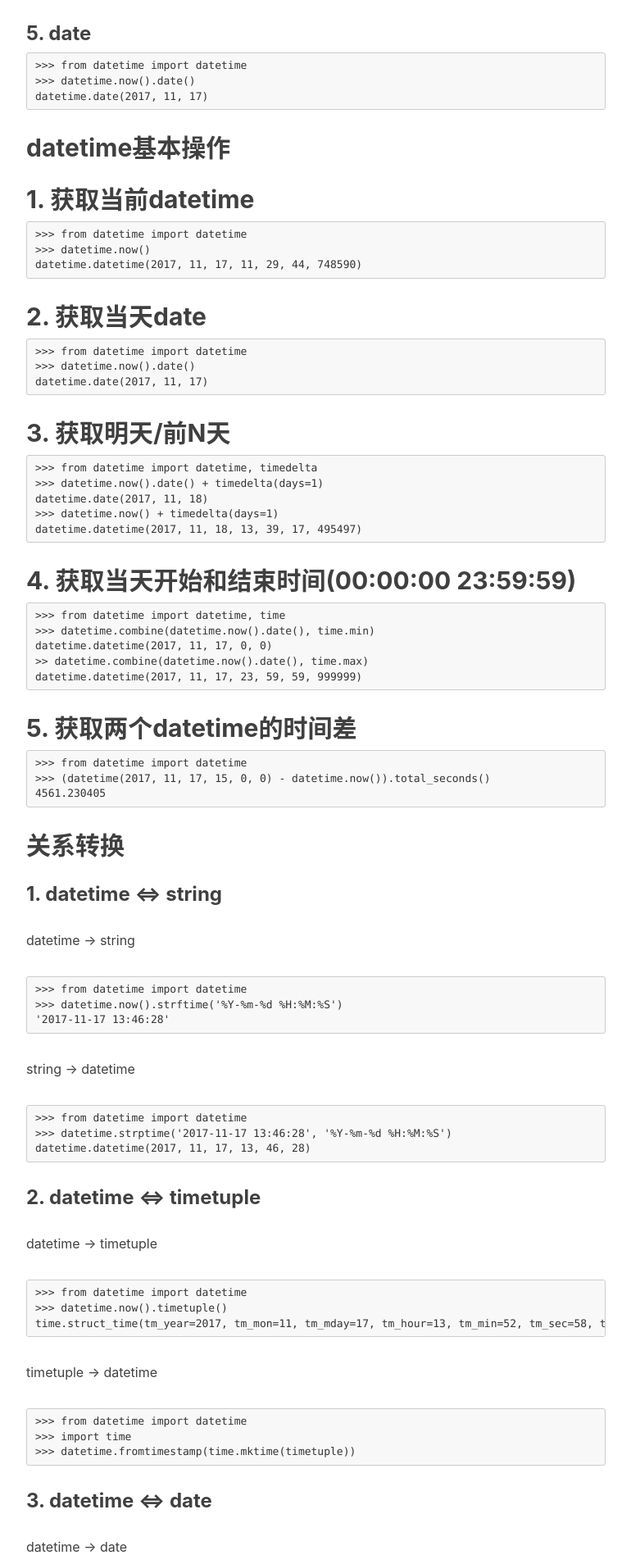
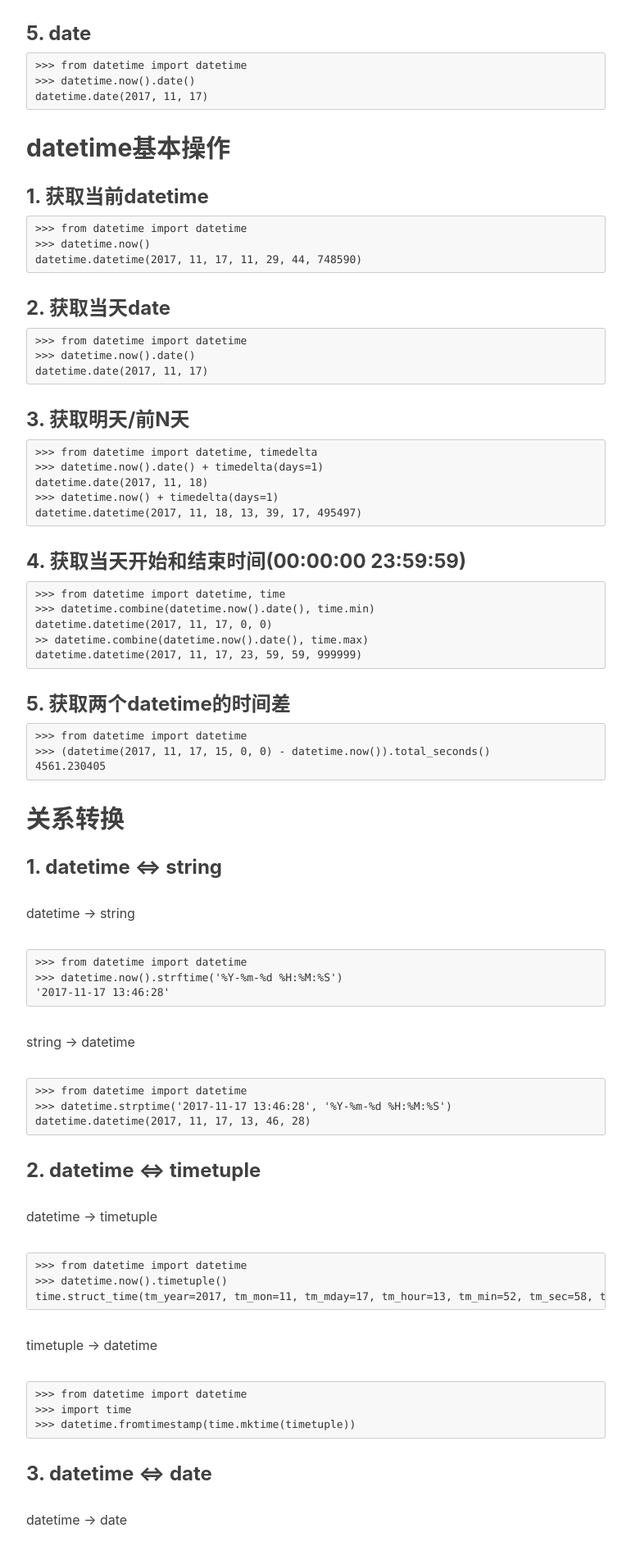
Before and after one commit to mickey0524/mickey0524.github.io, a Jekyll site: the page built from _posts/2017-11-17-python-time.md, in a window 1280 px wide. Shown: the part 1597-3494 px from the top of the page at 82% size, without its empty margins (233-1003 px from the left). Built offline with Jekyll 4.4.1, drawn with Linux system fonts in a browser that asks for light colours; nearby versions of some CDN libraries; comment, search, counter and statistics services are not loaded.

````diff
--- a/_posts/2017-11-17-python-time.md
+++ b/_posts/2017-11-17-python-time.md
@@ -74,7 +74,7 @@ datetime.date(2017, 11, 17)
 
 ## datetime基本操作
 
-## 1. 获取当前datetime
+### 1. 获取当前datetime
 
 ```
 >>> from datetime import datetime
@@ -82,7 +82,7 @@ datetime.date(2017, 11, 17)
 datetime.datetime(2017, 11, 17, 11, 29, 44, 748590)
 ```
 
-## 2. 获取当天date
+### 2. 获取当天date
 
 ```
 >>> from datetime import datetime
@@ -90,7 +90,7 @@ datetime.datetime(2017, 11, 17, 11, 29, 44, 748590)
 datetime.date(2017, 11, 17)
 ```
 
-## 3. 获取明天/前N天
+### 3. 获取明天/前N天
 
 ```
 >>> from datetime import datetime, timedelta
@@ -100,7 +100,7 @@ datetime.date(2017, 11, 18)
 datetime.datetime(2017, 11, 18, 13, 39, 17, 495497)
 ```
 
-## 4. 获取当天开始和结束时间(00:00:00 23:59:59)
+### 4. 获取当天开始和结束时间(00:00:00 23:59:59)
 
 ```
 >>> from datetime import datetime, time
@@ -110,7 +110,7 @@ datetime.datetime(2017, 11, 17, 0, 0)
 datetime.datetime(2017, 11, 17, 23, 59, 59, 999999)
 ```
 
-## 5. 获取两个datetime的时间差
+### 5. 获取两个datetime的时间差
 
 ```
 >>> from datetime import datetime
````
